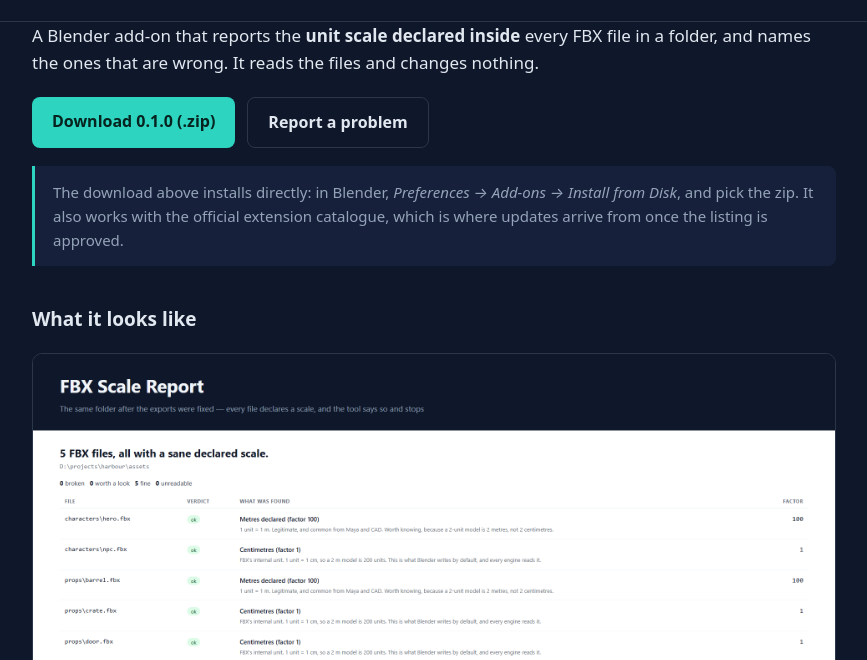
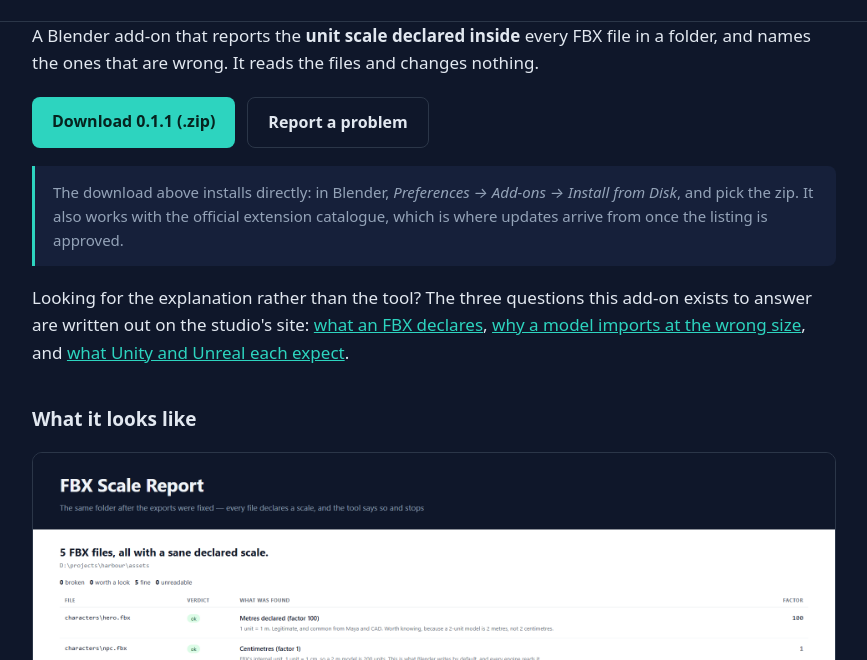
Before and after one commit to MVitalii177A/fbxscale, a plain HTML site: page index.html in a window 1280 px wide. Shown: the part 140-800 px from the top of the page, without its empty margins (206-1073 px from the left). Drawn offline with Linux system fonts and the light colour scheme.

Commit message:
0.1.1: the extension's own page, and a README that answers the question first
- blender_manifest.toml: version 0.1.1 and the website field (the catalogue's own
  place for a pointer to the studio's site; advertising inside Blender's UI is
  forbidden by the platform's terms, 6.1/6.3)
- dist/fbxscale-0.1.1.zip replaces the 0.1.0 download, built from these sources
- README: what the tool is for, how to get it, and links to the three answers we
  wrote for the questions people search for
- index.html: the same, on the support page the catalogue links to

```diff
--- a/index.html
+++ b/index.html
@@ -101,7 +101,7 @@
         </p>
 
         <div class="buttons">
-          <a class="button primary" href="dist/fbxscale-0.1.0.zip">Download 0.1.0 (.zip)</a>
+          <a class="button primary" href="dist/fbxscale-0.1.1.zip">Download 0.1.1 (.zip)</a>
           <a class="button secondary" href="https://github.com/MVitalii177A/fbxscale/issues">
             Report a problem
           </a>
@@ -113,6 +113,16 @@
           official extension catalogue, which is where updates arrive from once the
           listing is approved.
         </div>
+
+        <p>
+          Looking for the explanation rather than the tool? The three questions this
+          add-on exists to answer are written out on the studio's site:
+          <a href="https://quiettoolsstudio.com/fbx-unit-scale/">what an FBX declares</a>,
+          <a href="https://quiettoolsstudio.com/fbx-imports-at-the-wrong-size/">why a model
+          imports at the wrong size</a>, and
+          <a href="https://quiettoolsstudio.com/fbx-scale-unity-unreal/">what Unity and
+          Unreal each expect</a>.
+        </p>
       </section>
 
       <section>
```
Also changed, not shown: 4 other files.
